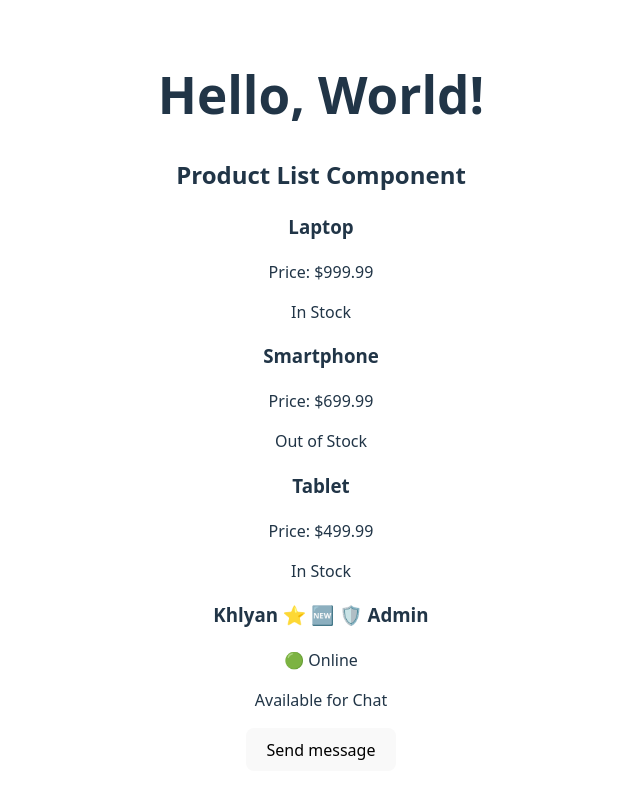
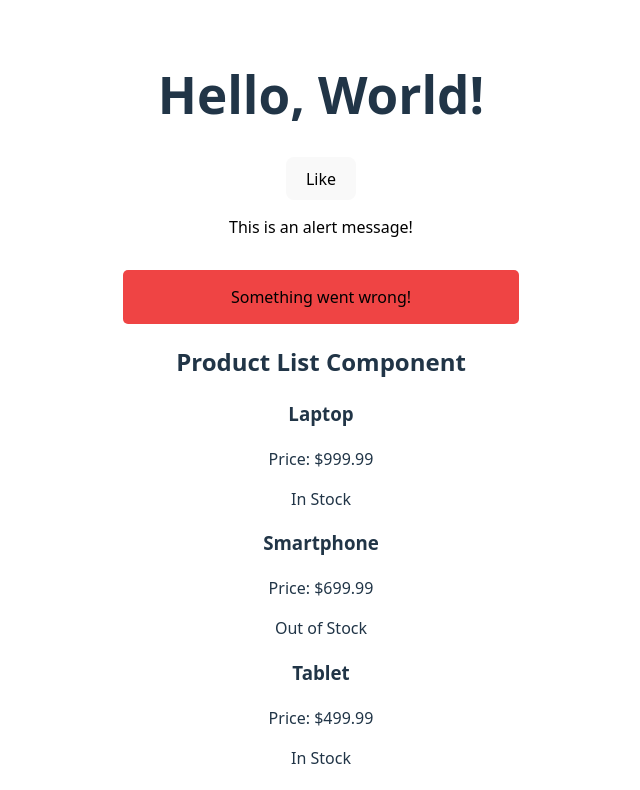
Before and after one commit to Mikhail-Tal-khal/JS-Free-code_camp, a React (Vite) app in the folder my-app/: page / in a window 1280 px wide. Shown: the top 790 px of the page, without its empty margins (319-959 px from the left). Built offline with nearby package versions, Linux system fonts and the light colour scheme.

Commit message:
Handle Clicking

```diff
--- /dev/null
+++ b/my-app/src/Alert.css
@@ -0,0 +1,14 @@
+.alert {
+  padding: 15px;
+  border-radius: 5px;
+  margin-bottom: 16px;
+  color: black;
+}
+
+.sucess {
+  background-color: #10b981;
+}
+
+.error {
+  background-color: #ef4444;
+}
--- /dev/null
+++ b/my-app/src/Alert.jsx
@@ -0,0 +1,9 @@
+import "./Alert.css";
+
+export const Alert = ({ children, type = "Success" }) => {
+    return (
+        <div className={`alert ${type}`}>
+            {children}
+        </div>
+    );
+};
--- a/my-app/src/App.jsx
+++ b/my-app/src/App.jsx
@@ -3,9 +3,11 @@ import { Button } from './Button.jsx'
 import { Hello } from './Hello.jsx'
 import { Product } from './Product.jsx'
 import { Greeting } from './Greeting.jsx'
-import{CardWrapper} from './CardWrapper.jsx'
-import {UserDetail} from './UserDetail.jsx'
-import{ProductList} from './ProductList.jsx'
+import { CardWrapper } from './CardWrapper.jsx'
+import { UserDetail } from './UserDetail.jsx'
+import { ProductList } from './ProductList.jsx'
+import { Alert } from './Alert.jsx'
+import { CustomButton } from './CustomButton.jsx'
 
 import './App.css'
 
@@ -14,15 +16,22 @@ function App() {
   return (
     <div>
 
+
+
       <Hello />
+      <CustomButton />
+
+      <Alert>This is an alert message!</Alert>
+      <Alert type='error'>Something went wrong!</Alert>
+
       <ProductList />
-      <UserDetail name="Khlyan" isOnline={true} isPremium={true} isNewUser={true} role="admin"/>
-      <UserDetail name="Ahmed" isOnline={true} hideOffline={true} role="Vip"/>
+      <UserDetail name="Khlyan" isOnline={true} isPremium={true} isNewUser={true} role="admin" />
+      <UserDetail name="Ahmed" isOnline={true} hideOffline={true} role="Vip" />
 
       <Greeting name="Brown" message="Goodmorning" />
       <Greeting name="Kelvin" />
       <Greeting message="GoodAfternoon" />
-      <Greeting/>
+      <Greeting />
 
       <CardWrapper title="User Information Card">
         <h3>Bruce Wayne</h3>
--- /dev/null
+++ b/my-app/src/CustomButton.jsx
@@ -0,0 +1,7 @@
+export const CustomButton = ()=>{
+    const handleClick = () => {
+        alert("Button clicked!");
+    }
+
+    return <button onClick={handleClick}>Like</button>;
+}
--- a/my-app/src/ProductList.jsx
+++ b/my-app/src/ProductList.jsx
@@ -6,7 +6,7 @@ export const ProductList = () => {
     ];
 
     const ProductElements = product.map((product) => {
-        return (<div>
+        return (<div key={product.id}>
             <h3>{product.name}</h3>
             <p>Price: ${product.price}</p>
             <p>{product.inStock ? "In Stock" : "Out of Stock"}</p>
```
